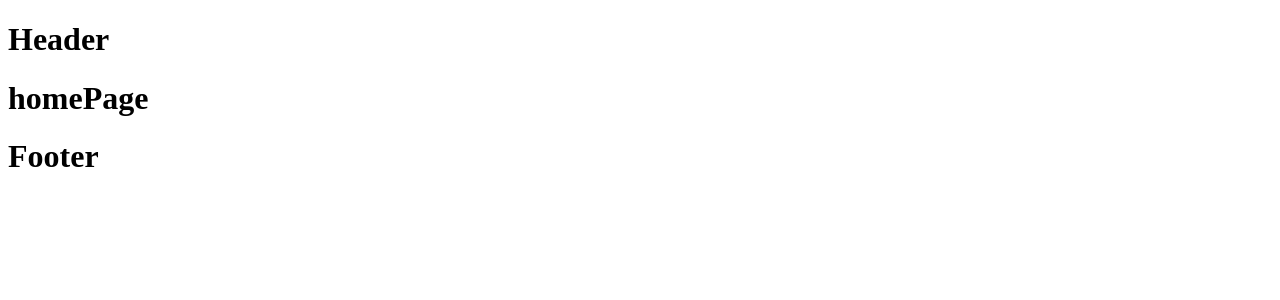
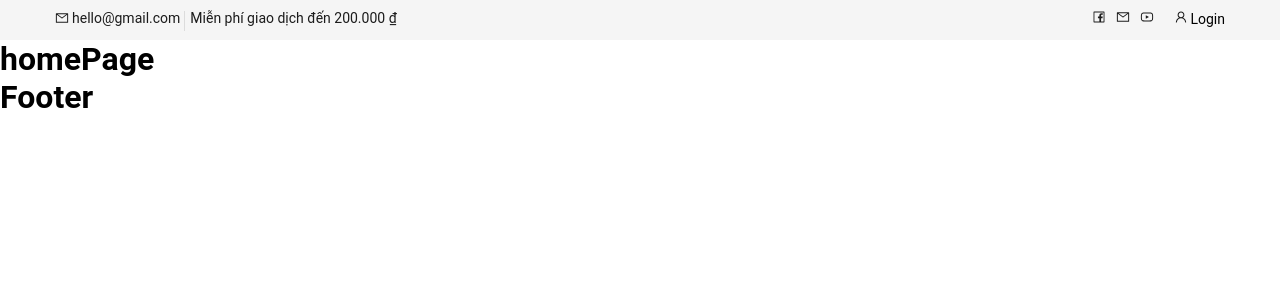
Before and after one commit to BlackerDK/React-Learning, a React (Create React App) app in the folder FE/duykhanhshop/: page / in a window 1280 px wide. Shown: the top 300 px of the page. Built offline with nearby package versions, Linux system fonts and the light colour scheme.

Commit message:
use UI for header component

```diff
--- a/FE/duykhanhshop/package.json
+++ b/FE/duykhanhshop/package.json
@@ -8,6 +8,7 @@
     "@testing-library/user-event": "^13.5.0",
     "react": "^18.3.1",
     "react-dom": "^18.3.1",
+    "react-icons": "^5.2.0",
     "react-router-dom": "^6.23.0",
     "react-scripts": "5.0.1",
     "sass": "^1.76.0",
--- a/FE/duykhanhshop/src/index.js
+++ b/FE/duykhanhshop/src/index.js
@@ -2,6 +2,7 @@
 import ReactDOM from 'react-dom/client';
 import { BrowserRouter } from 'react-router-dom';
 import RouterCustom from './router';
+import "./style/style.scss";
 const root = ReactDOM.createRoot(document.getElementById('root'));
 root.render(
 <BrowserRouter>
--- a/FE/duykhanhshop/src/pages/user/theme/header/index.js
+++ b/FE/duykhanhshop/src/pages/user/theme/header/index.js
@@ -1,9 +1,57 @@
 import { memo } from "react"
+import './style.scss';
+import { AiOutlineFacebook } from "react-icons/ai";
+import { AiOutlineMail } from "react-icons/ai";
+import { AiOutlineYoutube } from "react-icons/ai";
+import { AiOutlineUser } from "react-icons/ai";
+import { Link } from "react-router-dom";
+import { formatters } from "utils/formatter";
 
-const HeaderLayout = ()=>{
-return (
-    <h1>Header</h1>
-)
+const HeaderLayout = () => {
+    return (
+        <div className="header_top">
+            <div className="container">
+                <div className="row">
+                    <div className="col-6 header_top_left">
+                        <ul>
+                            <li>
+                            <AiOutlineMail/>
+                                hello@gmail.com
+                            </li>
+                            <li>
+                                Miễn phí giao dịch đến {formatters(200000)}
+                            </li>
+                        </ul>
+                    </div>
+                    <div className="col-6 header_top_right">
+                        <ul>
+                            <li>
+                                <Link to={""}>
+                                <AiOutlineFacebook/>
+                                </Link>
+                            </li>
+                            <li>
+                                <Link to={""}>
+                                <AiOutlineMail/>
+                                </Link>
+                            </li>
+                            <li>
+                                <Link to={""}>
+                                <AiOutlineYoutube/>
+                                </Link>
+                            </li>
+                            <li>
+                                <Link to={""}>
+                                <AiOutlineUser/>
+                                </Link>
+                                <span>Login</span>
+                            </li>
+                        </ul>
+                    </div>
+                </div>
+            </div>
+        </div>
+    )
 };
 
 export default memo(HeaderLayout);
--- /dev/null
+++ b/FE/duykhanhshop/src/pages/user/theme/header/style.scss
@@ -0,0 +1,63 @@
+@use "sass:map";
+@import "style/pages/_theme";
+.header_top{
+    background: #f5f5f5;
+}
+.header_top_right{
+    //background: #f55183;
+    display: flex;
+    justify-content: end;
+    align-items: center;
+    padding: 10px 0 13px;
+    ul{
+        display: flex;
+        column-gap: 10px;
+        list-style: none;
+        font-size: 14px;
+        align-items: center;
+        a{
+            display: inline-block;
+            color: map.get($theme-colors,"normal-text")
+        }
+        li:last-child{
+            cursor: pointer;
+            margin-left: 10px;
+
+            span{
+                font-size: 14px;
+                margin-left: 2px;
+            }
+        }
+
+    }
+}
+.header_top_left{
+    padding: 10px 0 13px;
+    ul{
+        display: flex;
+        align-items: center;
+        list-style: none;
+        column-gap: 10px;
+        li{
+            font-size: 14px;
+            color: map.get($theme-colors,"normal-text");
+            display: flex;
+            align-items: center;
+            column-gap: 3px;
+        }
+        li:first-child{
+            position: relative;
+            &:after{
+                position: absolute;
+                right: -5px;
+                top: 1px;
+                height: 20px;
+                width: 1px;
+                background: #000000;
+                opacity: 0.1;
+                content: "";
+            }
+        }
+    }
+
+}
--- /dev/null
+++ b/FE/duykhanhshop/src/style/pages/_all.scss
@@ -0,0 +1,32 @@
+@use "sass:map";
+@import "theme";
+
+html,
+body {
+    margin: 0;
+}
+
+* {
+    font-family: Roboto;
+    padding: 0;
+    margin: 0;
+}
+
+.container {
+    max-width: 1170px;
+    width: 100%;
+    padding-left: 15px;
+    padding-right: 15px;
+    //background: map.get($theme-colors,"main");
+    margin: auto;
+}
+
+.row {
+    display: flex;
+    flex-wrap: wrap;
+}
+
+.col-6 {
+    flex: 0 0 50%;
+    max-width: 50%;
+}
--- /dev/null
+++ b/FE/duykhanhshop/src/style/pages/_theme.scss
@@ -0,0 +1,5 @@
+//Common theme style
+$theme-colors :(
+    "main": #36454f,
+    "normal-text": #1c1c1c,
+)
--- /dev/null
+++ b/FE/duykhanhshop/src/style/style.scss
@@ -0,0 +1 @@
+@import "pages/all";
--- /dev/null
+++ b/FE/duykhanhshop/src/utils/formatter.js
@@ -0,0 +1,8 @@
+export const formatters =(number)=>{
+    return new Intl.NumberFormat("vi-VN",{
+        style:"currency",
+        currency:"VND"
+    }
+
+).format(number);
+}
```
Also changed, not shown: FE/duykhanhshop/jsconfig.json (added, +9 -0 lines), 1 other file (tests, documents, lock files or other folders).
